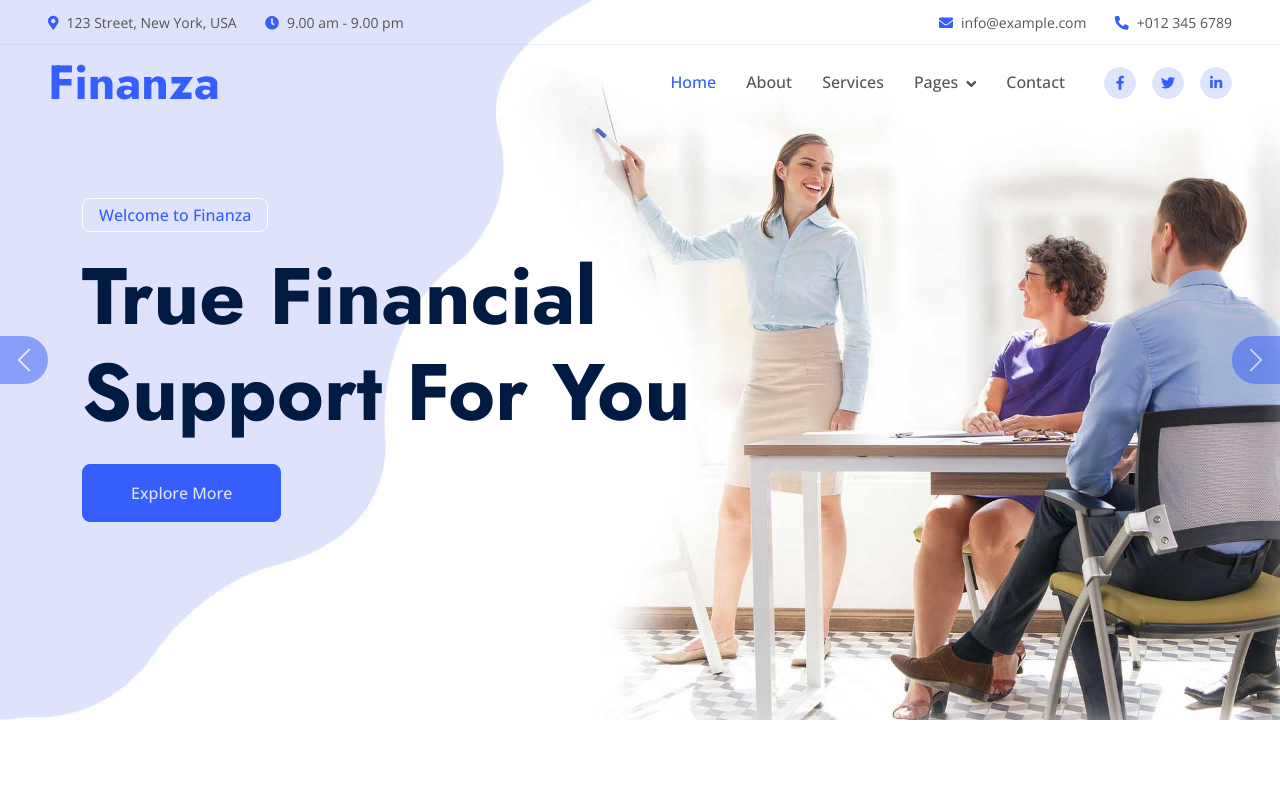
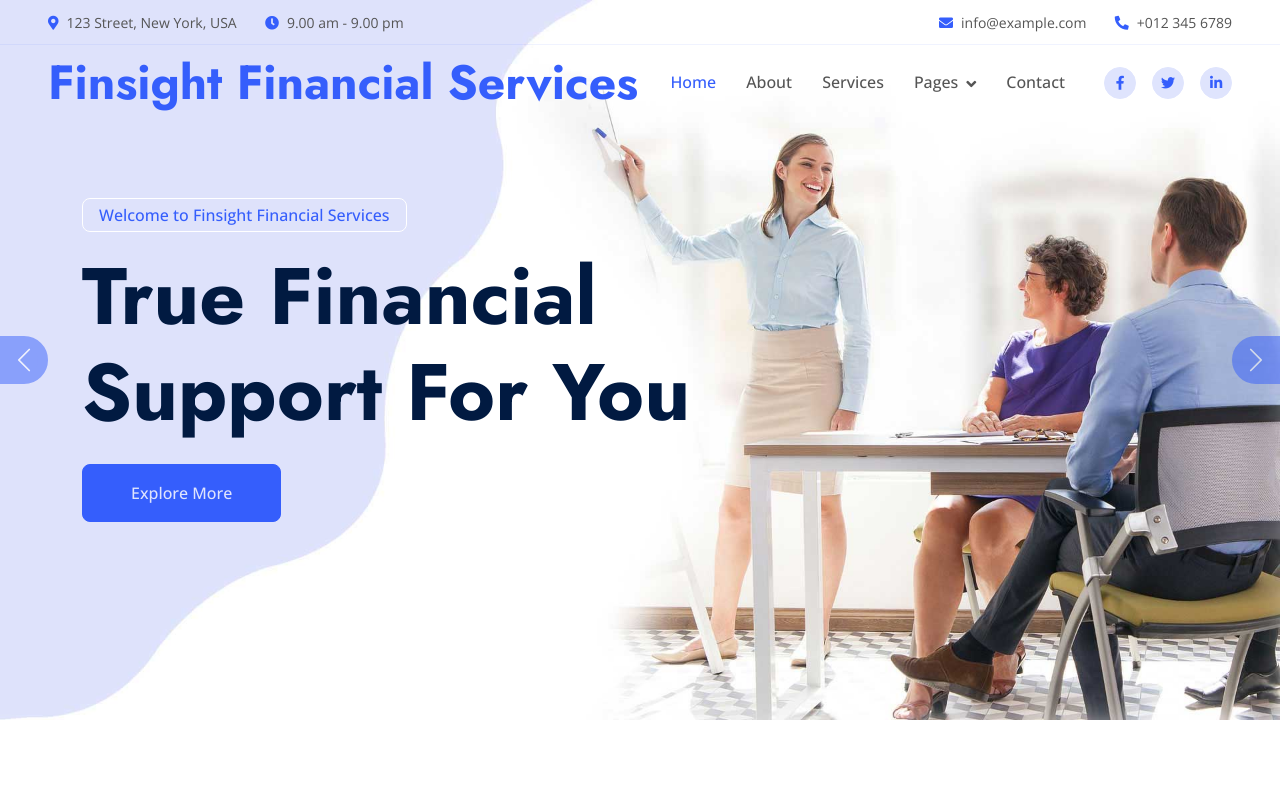
Before and after one commit to finsightfinancialservices/finsightfinancialservices.github.io, a plain HTML site: page index.html in a window 1280 px wide. Shown: the top 800 px of the page. Drawn offline with nearby package versions, Linux system fonts and the light colour scheme.

Commit message:
site name changed

```diff
--- a/index.html
+++ b/index.html
@@ -3,7 +3,7 @@
 
 <head>
     <meta charset="utf-8">
-    <title>Finanza - Financial Services Website Template</title>
+    <title>Finsight Financial Services</title>
     <meta content="width=device-width, initial-scale=1.0" name="viewport">
     <meta content="" name="keywords">
     <meta content="" name="description">
@@ -57,7 +57,7 @@
 
         <nav class="navbar navbar-expand-lg navbar-light py-lg-0 px-lg-5 wow fadeIn" data-wow-delay="0.1s">
             <a href="index.html" class="navbar-brand ms-4 ms-lg-0">
-                <h1 class="display-5 text-primary m-0">Finanza</h1>
+                <h1 class="display-5 text-primary m-0">Finsight Financial Services</h1>
             </a>
             <button type="button" class="navbar-toggler me-4" data-bs-toggle="collapse"
                 data-bs-target="#navbarCollapse">
@@ -109,7 +109,7 @@
                                 <div class="col-lg-8">
                                     <p
                                         class="d-inline-block border border-white rounded text-primary fw-semi-bold py-1 px-3 animated slideInDown">
-                                        Welcome to Finanza</p>
+                                        Welcome to Finsight Financial Services</p>
                                     <h1 class="display-1 mb-4 animated slideInDown">Your Financial Status Is Our Goal
                                     </h1>
                                     <a href="" class="btn btn-primary py-3 px-5 animated slideInDown">Explore More</a>
@@ -126,7 +126,7 @@
                                 <div class="col-lg-7">
                                     <p
                                         class="d-inline-block border border-white rounded text-primary fw-semi-bold py-1 px-3 animated slideInDown">
-                                        Welcome to Finanza</p>
+                                        Welcome to Finsight Financial Services</p>
                                     <h1 class="display-1 mb-4 animated slideInDown">True Financial Support For You</h1>
                                     <a href="" class="btn btn-primary py-3 px-5 animated slideInDown">Explore More</a>
                                 </div>
```
Also changed, not shown: 404.html (+1 -1 lines), about.html (+2 -2 lines), contact.html (+2 -2 lines), feature.html (+2 -2 lines), project.html (+2 -2 lines), service.html (+2 -2 lines), team.html (+2 -2 lines), testimonial.html (+2 -2 lines), READ-ME.txt.
